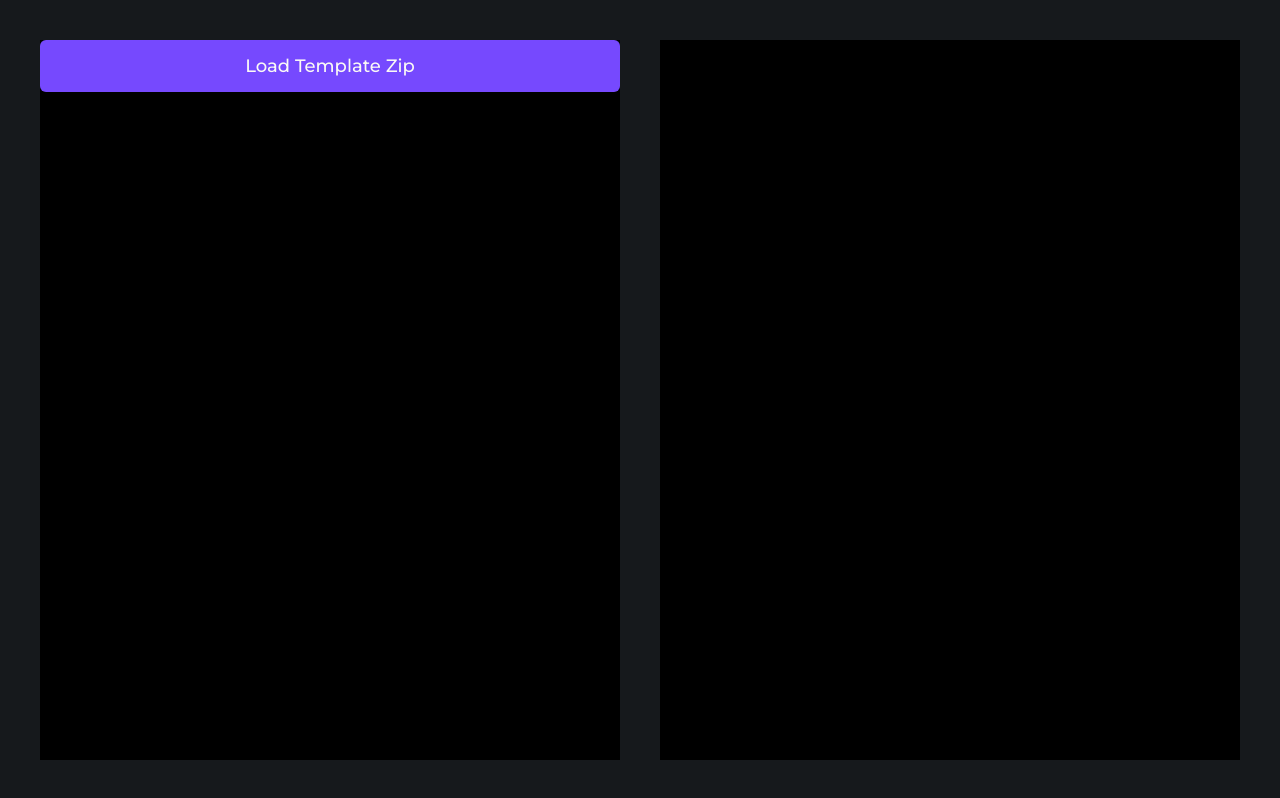
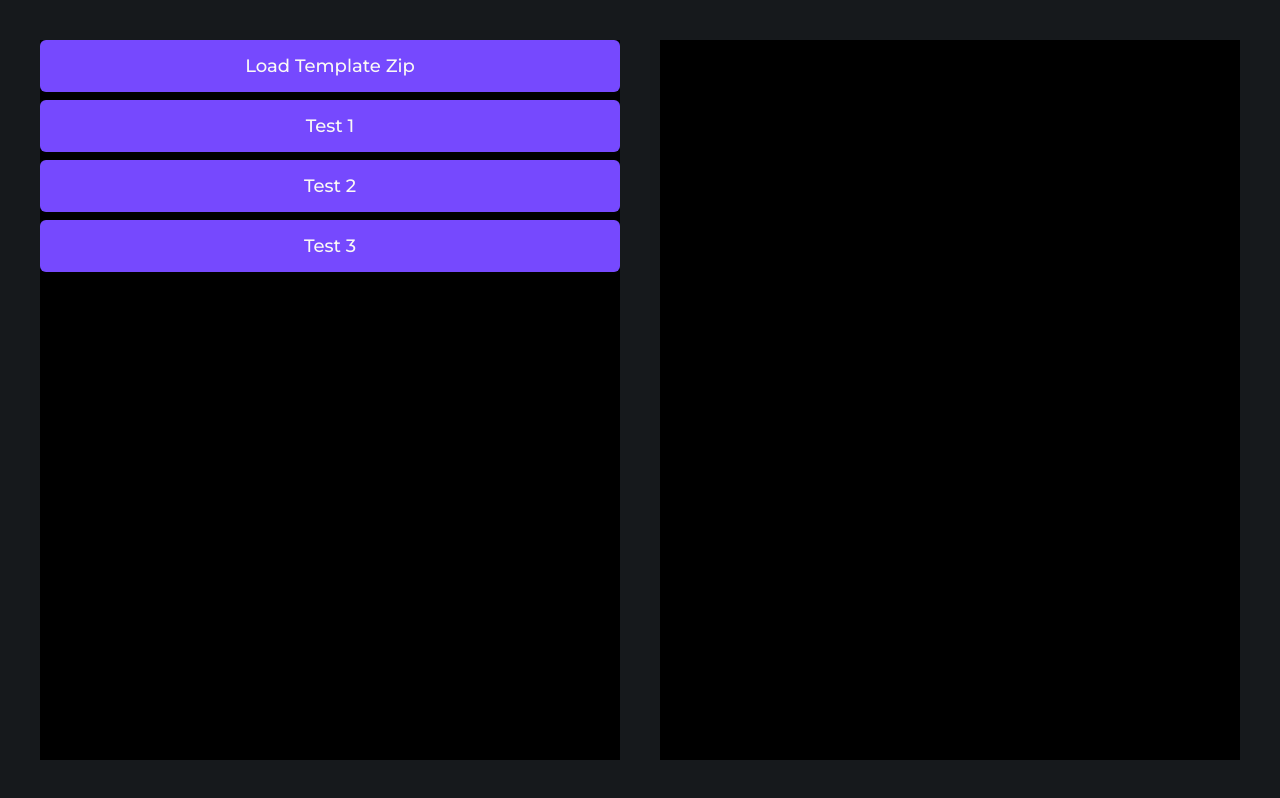
Before and after one commit to muscaa/cv-maker, a Next.js app: page / in a window 1280 px wide. Built offline with nearby package versions, Linux system fonts and the light colour scheme.

Commit message:
Test buttons

```diff
--- a/src/app/sections/CVMakerSection.tsx
+++ b/src/app/sections/CVMakerSection.tsx
@@ -2,6 +2,7 @@ import * as Utils from "../Utils";
 import Button from "../components/Button";
 
 export default function CVMakerSection() {
+    const buttons = [ "Test 1", "Test 2", "Test 3" ];
     return (
         <section className="flex flex-col gap-2">
             <Button text="Load Template Zip" onClick={async () => {
@@ -12,6 +13,9 @@ export default function CVMakerSection() {
 
                 console.log(script);
             }} />
+            {buttons.map((text, index) => (
+                <Button key={index} text={text} />
+            ))}
         </section>
     );
 }
```
